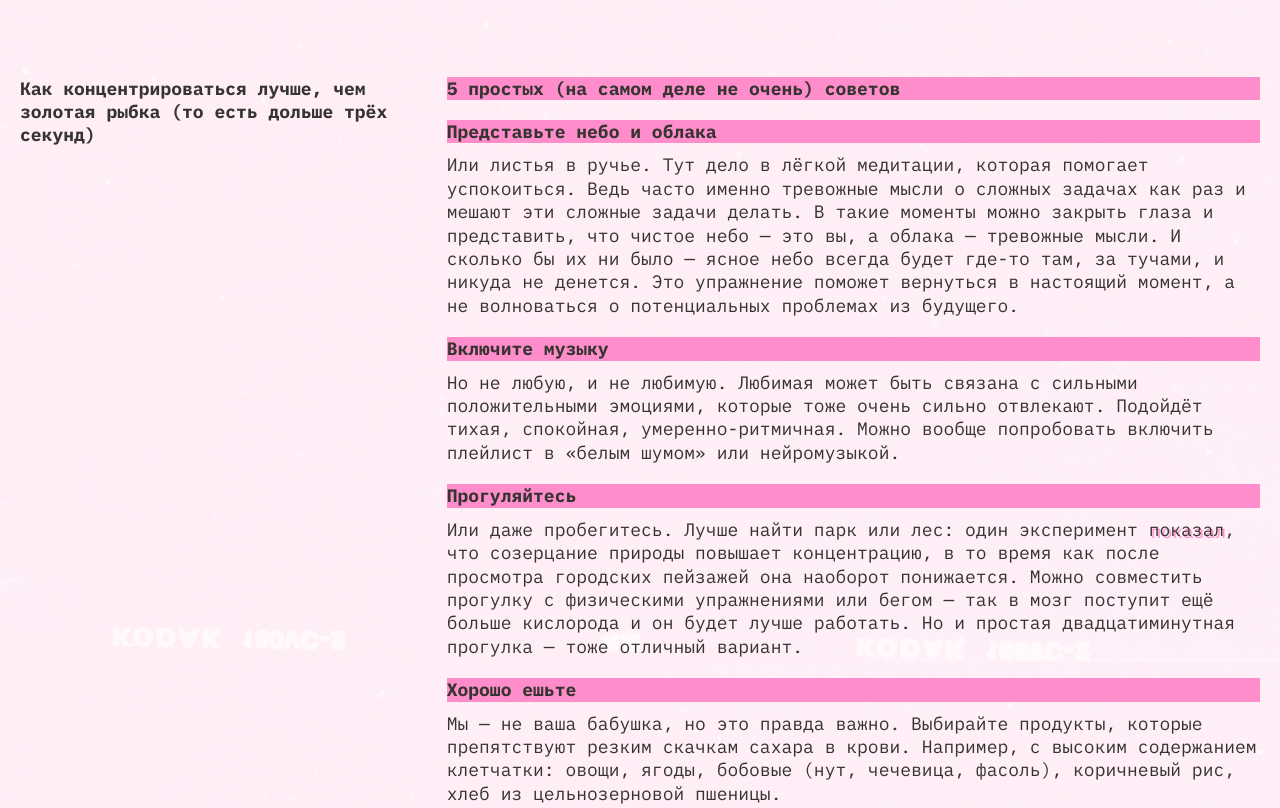
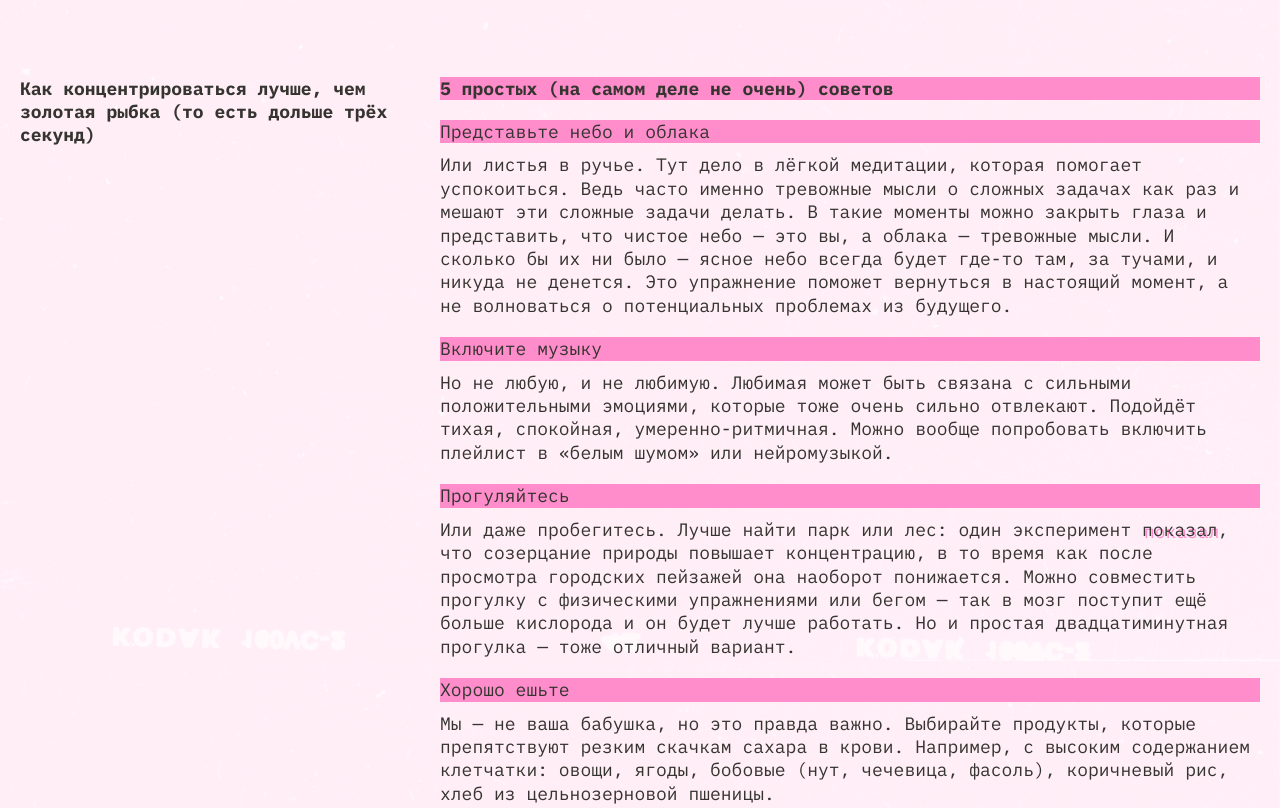
Before and after one commit to AleksanderKov/slozhno-sosredotochitsya, a plain HTML site: page index.html in a window 1280 px wide. Shown: the part 1739-2547 px from the top of the page. Drawn offline with Linux system fonts and the light colour scheme.

Commit message:
slozhno-sosredotochitsya-fourth

```diff
--- a/index.html
+++ b/index.html
@@ -48,7 +48,7 @@
       <section class="section why-difficult">
         <h2 class="section__title">Почему сосредоточиться так сложно</h2>
         <ul class="question__list">
-          <li>
+          <li class="list-item">
             <h3 class="list-item-title">Многозадачность</h3>
             <p class="list-text">
               Особенно сложно сосредоточиться, когда задач много и все они — важные. Где же легендарная многозадачность, когда она так нужна вам (и всем нанимающим менеджерам этого мира)? А дело в том, что её просто не существует.
@@ -56,7 +56,7 @@
               важных задач, организм паникует и выделяет кортизол и адреналин — «гормоны стресса». Из-за этого мы работаем невнимательно: ошибаемся и быстро устаём.
             </p>
           </li>
-          <li>
+          <li class="list-item">
             <h3 class="list-item-title">Дофамин</h3>
             <p class="list-text">
               С гормонами стресса всё понятно, но дальше — ещё интереснее. В нашей невозможности сосредоточиться замешана и полная противоположность стрессу — дофамин. Это вещество участвует в системе вознаграждения мозга. Причём тут он? Мы
@@ -69,21 +69,21 @@
       <section class="section what-reduces">
         <h2 class="section__title what__section-title">Что снижает концентрацию внимания?</h2>
         <ul class="question__list what-reduces__list">
-          <li>
+          <li class="list-item">
             <h3 class="list-item-title">Многозадачность</h3>
             <p class="list-text">
               Как концентрация может снижаться из-за… концентрации? Любая стрессовая ситуация (и резко меняющийся мир в целом) заставляет наш мозг постоянно «сканировать» окружающую среду на предмет опасности. Например, читать новости
               вместо работы. Но быть собранными всё время — невозможно. Концентрация — мышца, и она может не выдержать, если не давать ей отдохнуть.
             </p>
           </li>
-          <li>
+          <li class="list-item">
             <h3 class="list-item-title">Еда</h3>
             <p class="list-text">
               «Быстрые углеводы» — сахар, белый хлеб, сладости — молниеносно доставляют в мозг энергию и помогают ему лучше работать. Но уходит эта энергия также быстро, как и приходит. А мы в результате попадаем на «углеводные качели»: как
               только действие «быстрых углеводов» заканчивается, мы чувствуем усталость и сонливость. И хотим ещё больше быстрых углеводов.
             </p>
           </li>
-          <li>
+          <li class="list-item">
             <h3 class="list-item-title">Гаджеты</h3>
             <p class="list-text">
               Да-да, это та самая ситуация, когда на экране ноутбука — код, в наушниках — подкаст, а на компьютере фоном — ещё и видео с забавными утятами. В результате мозг пытается переключиться с одной задачи на другую — и просто не
@@ -95,9 +95,9 @@
       <section class="section how-concentrate">
         <h2 class="section__title">Как концентрироваться лучше, чем золотая рыбка (то есть дольше трёх секунд)</h2>
         <div>
-          <h3 class="list-item-title section__title-concentrate-adviсe">5 простых (на самом деле не очень) советов</h3>
+          <h3 class="section__title-concentrate-adviсe">5 простых (на самом деле не очень) советов</h3>
           <ul class="question__list">
-            <li>
+            <li class="list-item">
               <h4 class="list-item-title">Представьте небо и облака</h4>
               <p class="list-text">
                 Или листья в ручье. Тут дело в лёгкой медитации, которая помогает успокоиться. Ведь часто именно тревожные мысли о сложных задачах как раз и мешают эти сложные задачи делать. В такие моменты можно закрыть глаза и
@@ -105,14 +105,14 @@
                 волноваться о потенциальных проблемах из будущего.
               </p>
             </li>
-            <li>
+            <li class="list-item">
               <h4 class="list-item-title">Включите музыку</h4>
               <p class="list-text">
                 Но не любую, и не любимую. Любимая может быть связана с сильными положительными эмоциями, которые тоже очень сильно отвлекают. Подойдёт тихая, спокойная, умеренно-ритмичная. Можно вообще попробовать включить плейлист в
                 «белым шумом» или нейромузыкой.
               </p>
             </li>
-            <li>
+            <li class="list-item">
               <h4 class="list-item-title">Прогуляйтесь</h4>
               <p class="list-text">
                 Или даже пробегитесь. Лучше найти парк или лес: один эксперимент <a href="https://www.sciencedirect.com/science/article/abs/pii/S0272494415000328" class="list-text-link" target="_blank">показал</a>, что созерцание природы повышает
@@ -120,14 +120,14 @@
                 и простая двадцатиминутная прогулка — тоже отличный вариант.
               </p>
             </li>
-            <li>
+            <li class="list-item">
               <h4 class="list-item-title">Хорошо ешьте</h4>
               <p class="list-text">
                 Мы — не ваша бабушка, но это правда важно. Выбирайте продукты, которые препятствуют резким скачкам сахара в крови. Например, с высоким содержанием клетчатки: овощи, ягоды, бобовые (нут, чечевица, фасоль), коричневый рис,
                 хлеб из цельнозерновой пшеницы.
               </p>
             </li>
-            <li>
+            <li class="list-item">
               <h4 class="list-item-title">Читайте</h4>
               <p class="list-text">
                 Настоящие бумажные книги. Это правда помогает с концентрацией: чтобы прочитать пост в соцсети, достаточно нескольких минут или даже секунд. А вот интересная книга способна затянуть и на несколько часов и круто тренирует
--- a/styles/style.css
+++ b/styles/style.css
@@ -114,6 +114,7 @@
   line-height: 18px;
   border: none;
   text-transform: lowercase;
+  cursor: pointer;
 }
 
 .header__theme-menu-button_active {
@@ -150,6 +151,12 @@
   line-height: 23.4px;
 }
 
+.list-item {
+  display: flex;
+  flex-direction: column;
+  gap: 10px;
+}
+
 .list-text {
   font-family: var(--font-family);
   color: var(--list__text-color);
@@ -182,7 +189,6 @@
   font-style: normal;
   font-weight: 700;
   line-height: 23.4px;
-  margin-block-end: 10px;
 }
 
 .why-difficult {
@@ -204,8 +210,19 @@
   gap: 20px;
 }
 
+.how-concentrate .list-item-title {
+  font-weight: 400;
+}
+
 .section__title-concentrate-adviсe {
   margin-block-end: 20px;
+  font-family: var(--font-family);
+  color: var(--list-item-title-color);
+  background-color: var(--list-item-background-color);
+  font-size: 18px;
+  font-style: normal;
+  font-weight: 700;
+  line-height: 23.4px;
 }
 
 .gallery {
@@ -359,6 +376,10 @@
     padding-block-end: 0px;
   }
 
+  .why-difficult {
+    gap: 10px;
+  }
+
   .what__section-title {
     grid-template-columns: 1fr 1fr 1fr;
   }
@@ -366,4 +387,8 @@
   .what-reduces__list {
     grid-template-columns: 1fr 1fr 1fr;
   }
+
+  .how-concentrate {
+    gap: 10px;
+  }
 }
```
